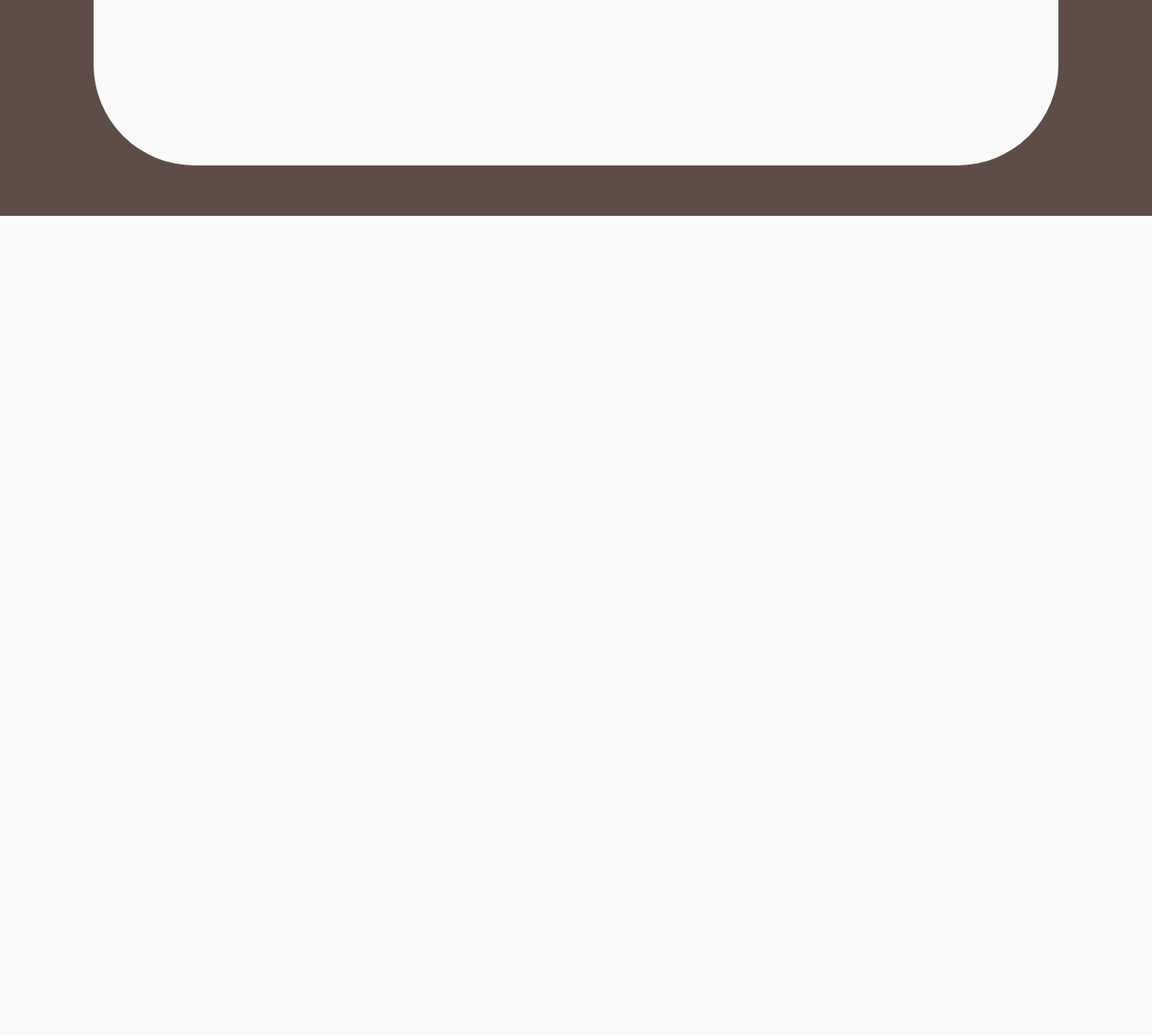
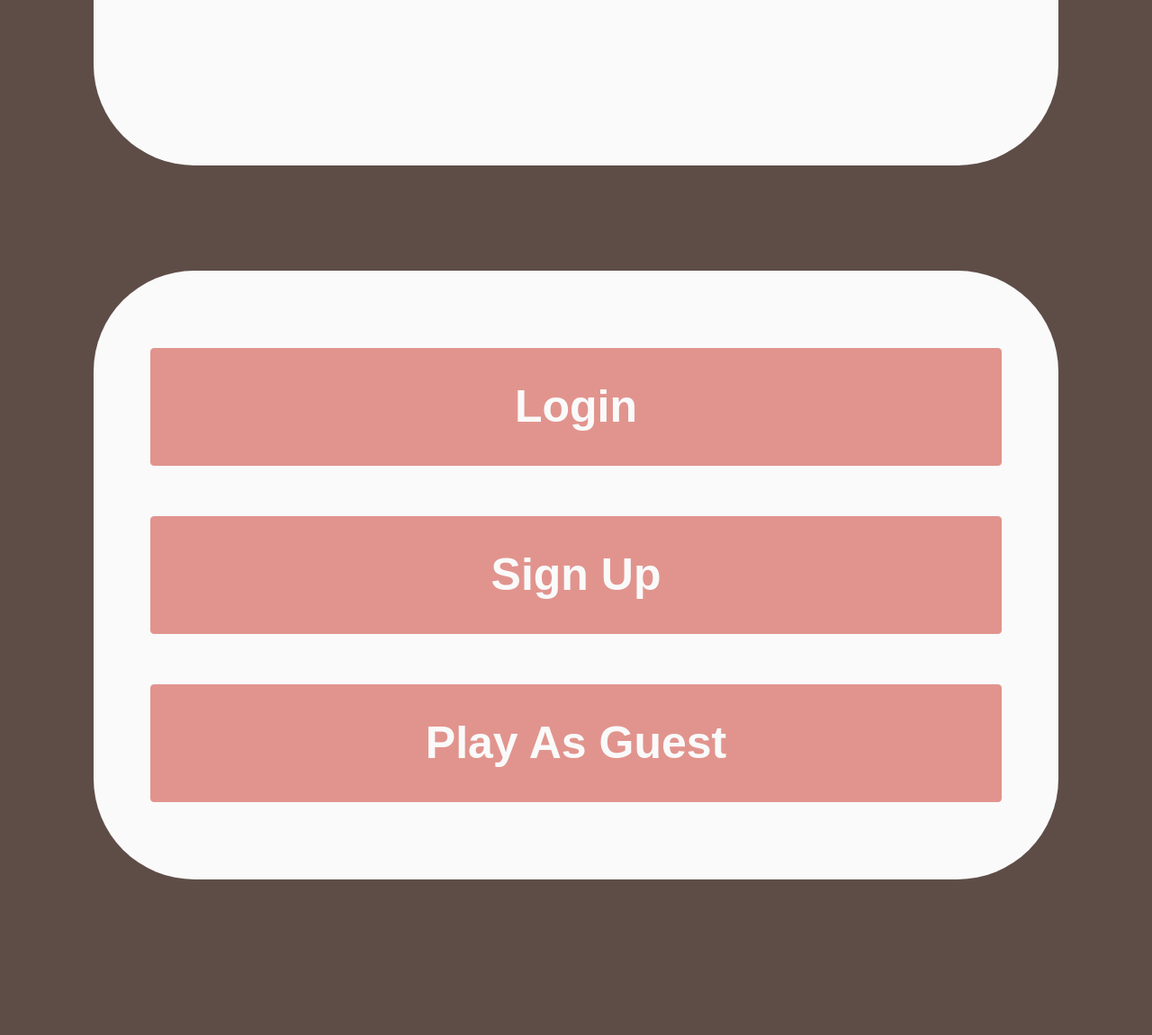
Before and after one commit to software-students-spring2024/2-web-app-exercise-gas2, a Flask app: page / in a window 1280 px wide. Shown: the part 853-2004 px from the top of the page at 90% size. Before the commit the page ends 1093 px from the top, so only its background shows below. Run offline with Flask 3, Linux system fonts and the light colour scheme.

Commit message:
finish up home screen

```diff
--- a/static/css/style.css
+++ b/static/css/style.css
@@ -20,11 +20,37 @@ body {
   display: flex;
   justify-content: center;
   align-items: center;
-
   margin: auto;
   width: 90%;
   aspect-ratio: 8 / 5;
   border-radius: 7rem;
   background: #fafafa;
   padding: 10px;
+  margin-bottom: 10%;
 }
+
+.buttons {
+  display: flex;
+  justify-content: space-between;
+  flex-direction: column;
+  align-items: center;
+  margin: auto;
+  width: 90%;
+  aspect-ratio: 9 / 5;
+
+}
+
+.button {
+  width: 100%;
+  height: 25%;
+  padding: 20px;
+  margin: 10px 0;
+  background-color: #E1948D;
+  border: 1px solid #E1948D;
+  border-radius: 4px;
+  cursor: pointer;
+  box-sizing: border-box;
+  font-weight: bold;
+  color: #FAFAFA;
+  font-size: 50px;
+}
--- a/templates/login.html
+++ b/templates/login.html
@@ -64,11 +64,11 @@
                 font-weight: bold;
             }
 
+            /* I think hover may not be as important bc its for the phone  */
             .login-container input[type="submit"]:hover {
                 background-color: #B05E57;
                 border: 1px solid #B05E57;
             }
-
         </style>
     </head>
     <body>
--- a/templates/mainScreen.html
+++ b/templates/mainScreen.html
@@ -21,11 +21,19 @@
       </header>
     </div>
 
-    <div class="container">
-        <div class="card">
-            <h3>build deeper connections with people.<h3>
-            </div>
+    <div class="card">
+      <h3>build deeper connections with people.<h3>
+    </div>
+
+    <div class="card">
+      <div class="buttons">
+        <button class="button" type="submit">Login</button>
+        <button class="button" type="submit">Sign Up</button>
+        <button class="button" type="submit">Play As Guest</button>
       </div>
+    </div>
+
+
 
   </body>
 </html>
```
Lines whose indentation alone changed are shown as unchanged.
